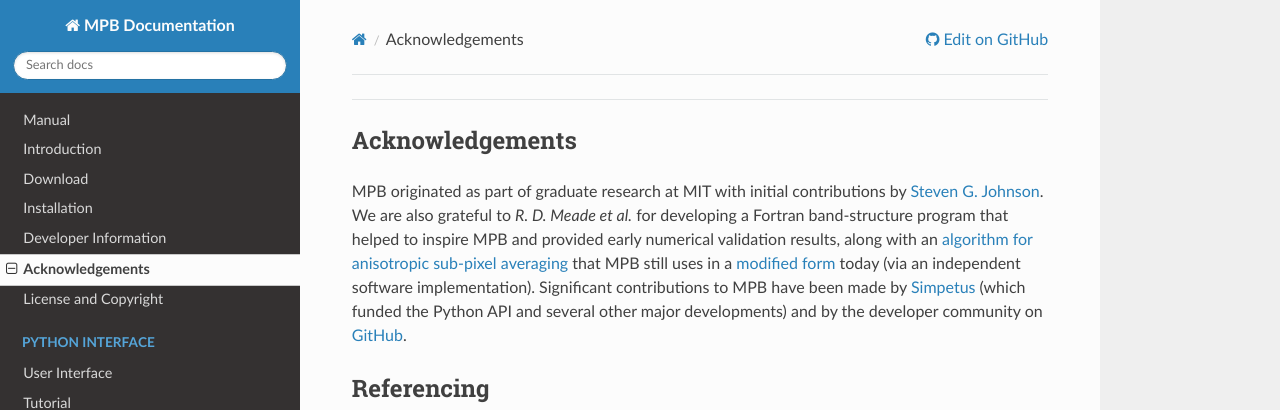
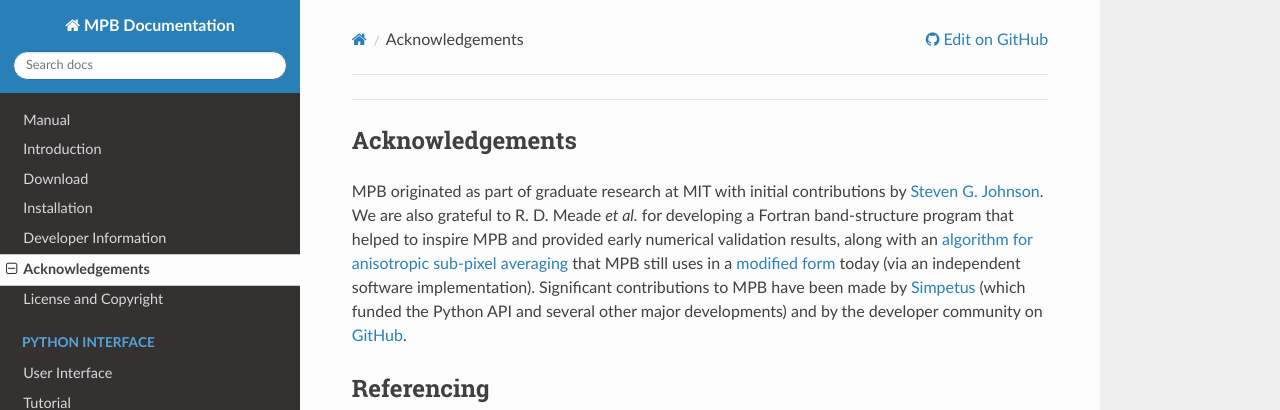
Before and after one commit to NanoComp/mpb, an MkDocs documentation site: the page built from doc/docs/Acknowledgements.md, in a window 1280 px wide. Shown: the top 410 px of the page. Built offline with MkDocs 1.6.1, drawn with Linux system fonts in a browser that asks for light colours; nearby versions of some CDN libraries; old or Windows-style settings are respelled for this version of MkDocs.

```diff
--- a/doc/docs/Acknowledgements.md
+++ b/doc/docs/Acknowledgements.md
@@ -2,7 +2,7 @@
 Acknowledgements
 ---
 
-MPB originated as part of graduate research at MIT with initial contributions by [Steven G. Johnson](http://math.mit.edu/~stevenj/).  We are also grateful to *R. D. Meade et al.* for developing a Fortran band-structure program that helped to inspire MPB and provided early numerical validation results, along with an [algorithm for anisotropic sub-pixel averaging](http://link.aps.org/abstract/PRB/v48/p8434) that MPB still uses in a [modified form](http://doi.org/10.1103/PhysRevE.77.036611) today (via an independent software implementation).  Significant contributions to MPB have been made by [Simpetus](http://www.simpetus.com) (which funded the Python API and several other major developments) and by the developer community on [GitHub](https://github.com/NanoComp/mpb).
+MPB originated as part of graduate research at MIT with initial contributions by [Steven G. Johnson](http://math.mit.edu/~stevenj/).  We are also grateful to R. D. Meade *et al.* for developing a Fortran band-structure program that helped to inspire MPB and provided early numerical validation results, along with an [algorithm for anisotropic sub-pixel averaging](http://link.aps.org/abstract/PRB/v48/p8434) that MPB still uses in a [modified form](http://doi.org/10.1103/PhysRevE.77.036611) today (via an independent software implementation).  Significant contributions to MPB have been made by [Simpetus](http://www.simpetus.com) (which funded the Python API and several other major developments) and by the developer community on [GitHub](https://github.com/NanoComp/mpb).
 
 Referencing
 -----------
```
